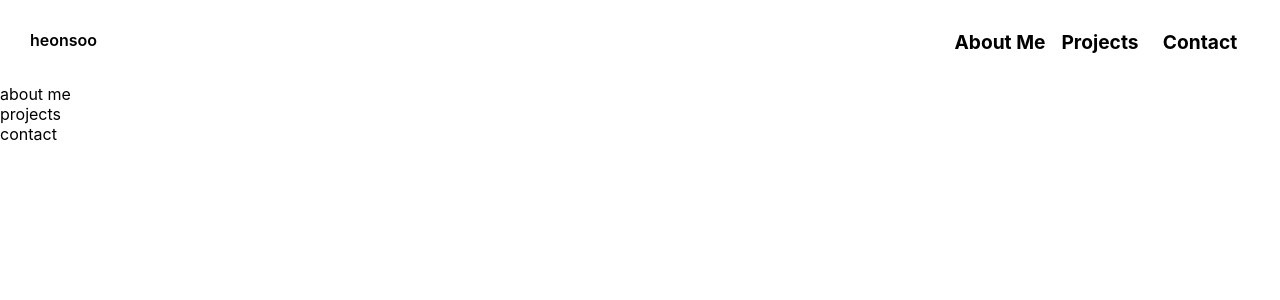
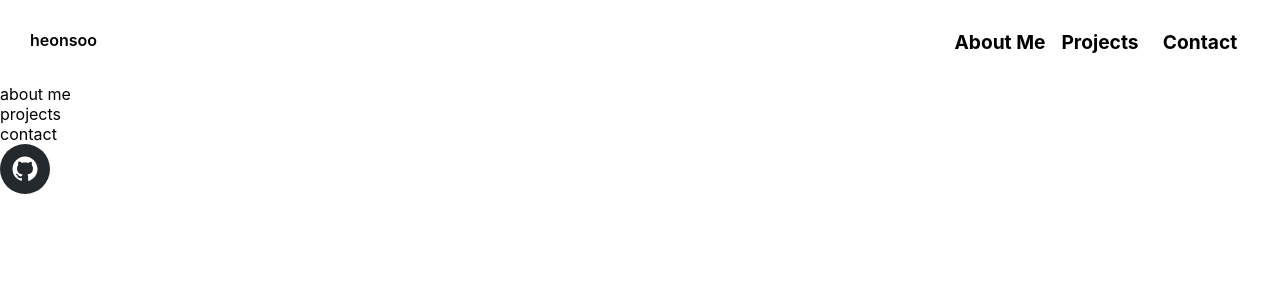
Before and after one commit to hspark220/hspark220.github.io, a React (Create React App) app: page / in a window 1280 px wide. Shown: the top 300 px of the page. Built offline with nearby package versions, Linux system fonts and the light colour scheme.

Commit message:
Add social icons

```diff
--- a/package.json
+++ b/package.json
@@ -11,6 +11,7 @@
     "react-dom": "^18.2.0",
     "react-router-dom": "^6.11.2",
     "react-scripts": "5.0.1",
+    "react-social-icons": "^5.15.0",
     "web-vitals": "^2.1.4"
   },
   "scripts": {
--- a/src/views/Contact.js
+++ b/src/views/Contact.js
@@ -1,7 +1,11 @@
+import { SocialIcon } from 'react-social-icons';
+
 const Contact = () => {
     return (
         <div className="contact">
             contact
+            <br></br>
+            <SocialIcon url="https://github.com/hspark220" />
         </div>
     )
 }
```
Also changed, not shown: 1 other file (tests, documents, lock files or other folders).
